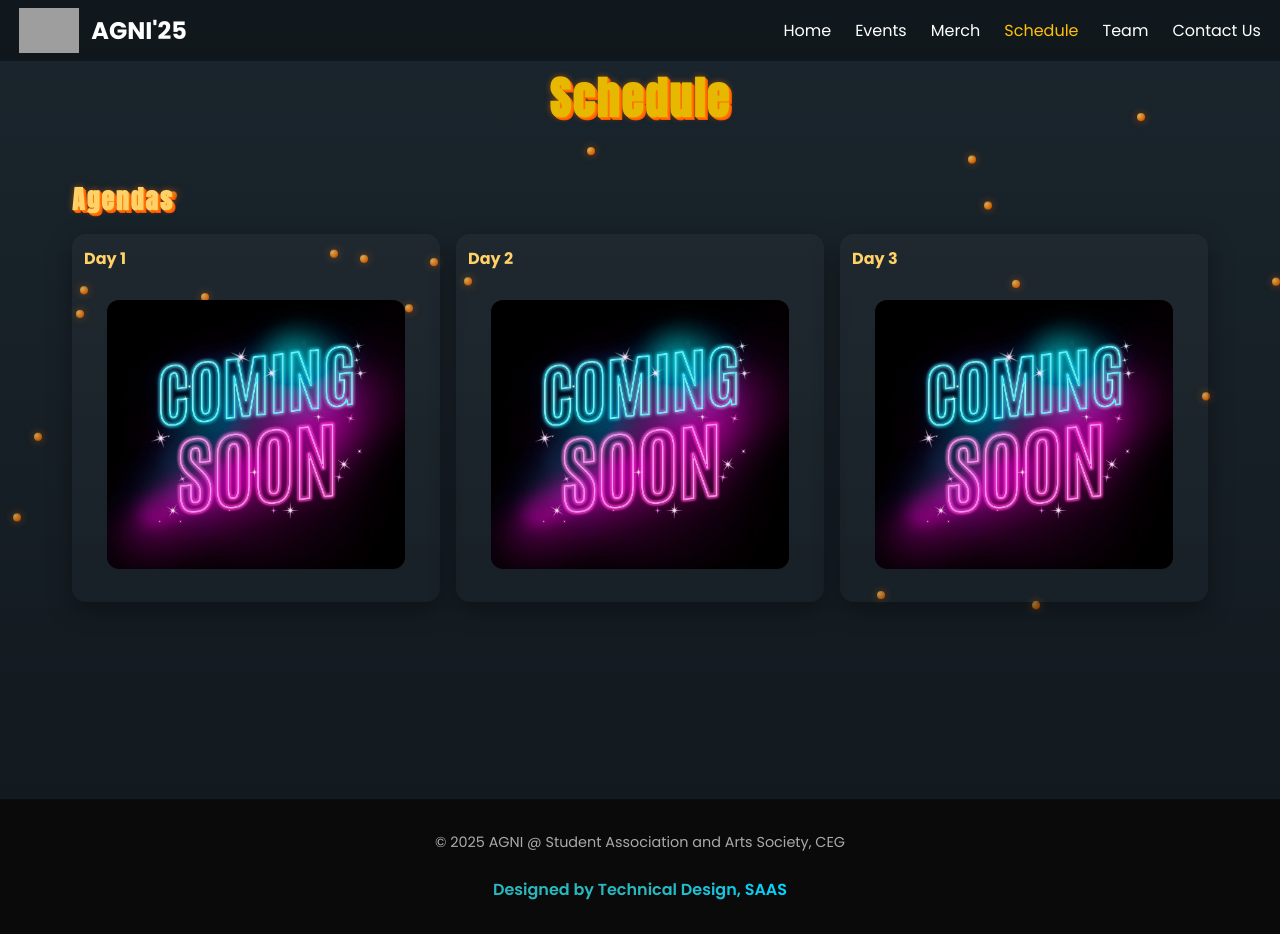
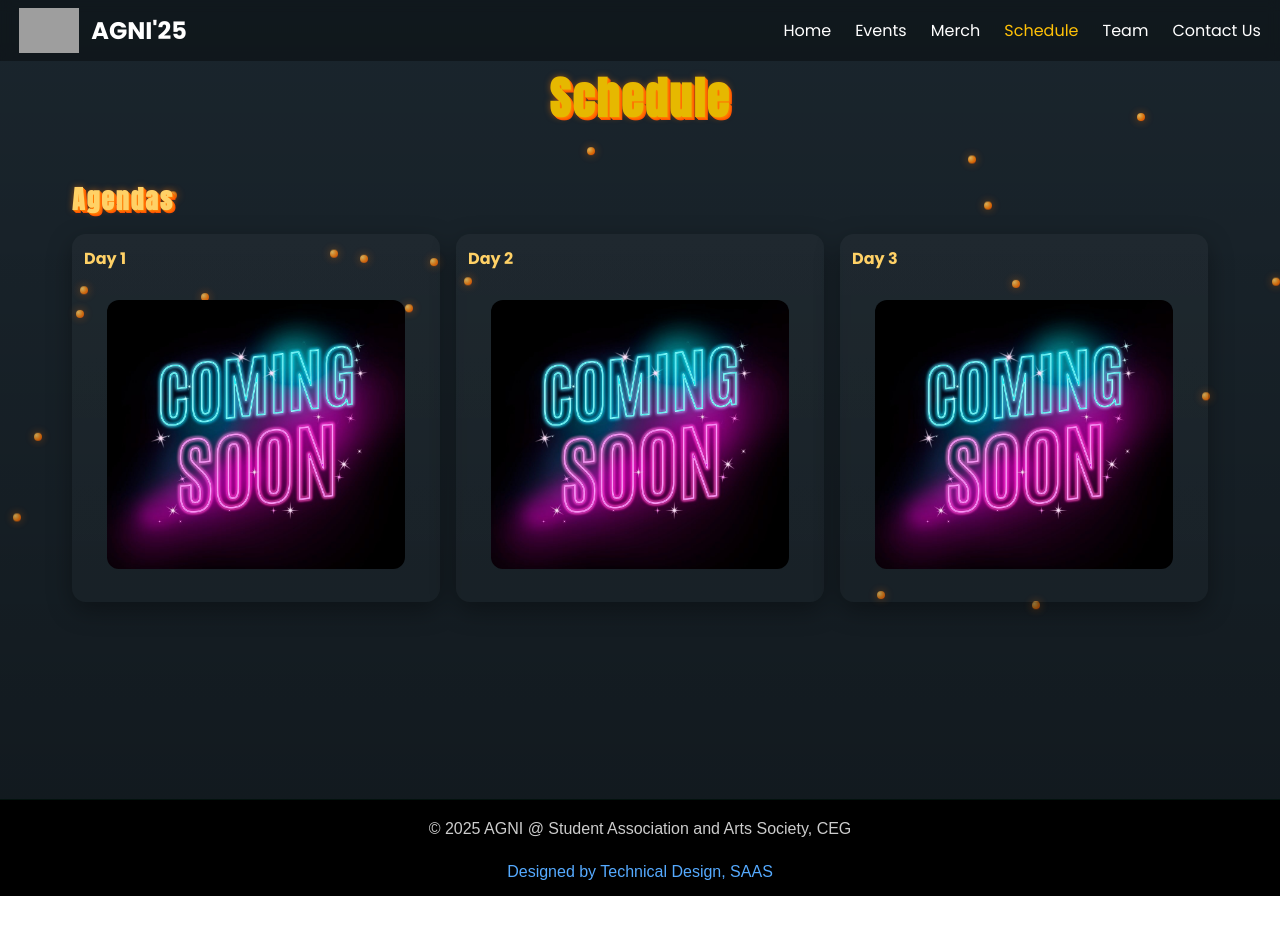
Before and after one commit to techsaas26/AGNI25, a React (Vite) app: page /schedule in a window 1280 px wide. After the commit the page ends 896 px from the top, so only its background shows below. Built offline with nearby package versions, Linux system fonts and the light colour scheme; grey boxes are pictures that could not be loaded; the HTML template or start-up script is replaced by a standard one.

Commit message:
all changes done

```diff
--- a/src/components/Footer.css
+++ b/src/components/Footer.css
@@ -1,111 +1,149 @@
+/* --- Footer Container (Ensures Centering/Stacking of Sections) --- */
 .footer {
-  background: #0a0a0a;
-  color: #aaa;
-  padding: 2rem 1rem;
-  text-align: center;
-  position: relative;
+    background-color: #000;
+    color: #fff;
+    padding: 20px 0 10px;
+    font-family: Arial, sans-serif;
+    width: 100%;
+    /* Key for stacking sections and centering them */
+    display: flex;
+    flex-direction: column;
+    align-items: center;
 }
 
+/* --- 1. Top Row: Copyright & Org Social Links (Centered) --- */
 .footer-content {
+    /* Changed from space-between to center to satisfy centering copyright */
+    justify-content: center;
+    align-items: center;
     max-width: 1200px;
-  margin: 0 auto;
+    width: 90%;
+    margin-bottom: 15px;
+    flex-wrap: wrap;
+    display: flex; /* Re-added display flex */
 }
 
 .copyright {
-  margin-bottom: 0rem;
-  font-size: 0.9rem;
+    font-size: 2 rem;
+    opacity: 0.8;
 }
 
 .social-links {
+    list-style: none;
+    padding: 0;
     display: flex;
-  justify-content: center;
-  gap: 1.5rem;
-  list-style: none;
-  margin: 0;
-  padding: 0;
 }
 
 .social-links a {
     color: #fff;
-  font-size: 1.2rem;
-  transition: color 0.3s ease;
-}
-.social-links a:hover {
-  color: #00d4ff;
+    font-size: 1.5rem;
+    transition: color 0.3s;
 }
 
-.designed-by-wrapper {
-  margin-top: 1.5rem;
+/* --- 2. Bottom Row: Designed By & Popup Container (Hover Fixes) --- */
+.designed-by-container {
     position: relative;
-  display: inline-block;
+    cursor: pointer;
+    text-align: center;
+    padding: 5px;
+    margin-top: 5px;
+    /* This padding is crucial! It acts as a safe zone to transition the mouse */
+    padding-top: 5px;
 }
 
 .designed-by {
-  font-weight: 600;
-  background: linear-gradient(
-    90deg,
-    rgba(40, 184, 190, 1) 54%,
-    rgba(0, 212, 255, 1) 100%
-  );
-  -webkit-background-clip: text;
-  -webkit-text-fill-color: transparent;
-  cursor: pointer;
+    color: #55aaff;
+    font-size: 1rem;
+    transition: color 0.3s;
 }
 
+/* --- Designer Popup --- */
 .designer-popup {
     position: absolute;
-  bottom: 120%;        /* 👈 instead of top */
+    /* Move popup down slightly to overlap the safe zone padding */
+    bottom: calc(100% - 10px);
     left: 50%;
     transform: translateX(-50%);
-  background: #111;
-  border: 1px solid #222;
+    background-color: #000;
     border-radius: 10px;
-  padding: 1rem;
-  z-index: 10;
-  white-space: nowrap;
+    box-shadow: 0 4px 15px rgba(0, 0, 0, 0.9);
+    padding: 15px;
+    z-index: 100;
+    min-width: 400px;
+    /* Removed margin-bottom because we're using padding-top on the container */
 }
 
 .designer-profiles {
     display: flex;
-  gap: 1.5rem;
+    gap: 20px;
+    justify-content: center;
     align-items: flex-start;
+}
+
+.designer-card-link {
+    text-decoration: none;
+    color: inherit;
 }
 
 .designer-card {
     display: flex;
     flex-direction: column;
     align-items: center;
-  width: 100px;   /* keep a consistent card width */
+    text-align: center;
+    transition: transform 0.2s;
+}
+
+.designer-card:hover {
+    transform: translateY(-3px);
+    cursor: pointer;
 }
 
 .designer-img {
     width: 70px;
     height: 70px;
     border-radius: 50%;
-  object-fit: cover;    /* keeps face centered, no stretching */
-  object-position: center; /* make sure it centers on the face */
+    object-fit: cover;
+    border: 3px solid #55aaff;
 }
 
 .designer-name {
-  margin-top: 0.5rem;
-  font-size: 0.85rem;
+    margin-top: 8px;
+    font-size: 0.9rem;
+    font-weight: bold;
     color: #fff;
+    white-space: nowrap;
+}
+
+/* --- Mobile Responsiveness --- */
+
+/* For smaller tablets/mobile, stack the top row */
+@media (max-width: 768px) {
+    .footer-content {
+        flex-direction: column;
+        justify-content: center;
+        align-items: center;
         text-align: center;
     }
-
-.designer-links {
-  margin-top: 0.3rem;
-  display: flex;
-  gap: 0.5rem;
-  justify-content: center;
+    .copyright {
+        margin-right: 0;
+        margin-bottom: 10px;
+    }
 }
 
-.designer-links a {
-  color: #00d4ff;
-  font-size: 1rem;
-  transition: color 0.3s ease;
+/* For very small screens (phones), adjust the popup */
+@media (max-width: 500px) {
+    .designer-popup {
+        min-width: 95vw;
+        padding: 10px 5px;
     }
-
-.designer-links a:hover {
-  color: #28b8be;
+    .designer-profiles {
+        gap: 5px;
     }
+    .designer-img {
+        width: 55px;
+        height: 55px;
+    }
+    .designer-name {
+        font-size: 0.8rem;
+    }
+}
--- a/src/components/Footer.jsx
+++ b/src/components/Footer.jsx
@@ -40,13 +40,14 @@ const Footer = () => {
 
   return (
     <footer className="footer">
+      {/* 1. Top Row: Copyright & Social Links */}
       <div className="footer-content">
         {/* Copyright */}
         <p className="copyright">
           &copy; 2025 AGNI @ Student Association and Arts Society, CEG
         </p>
 
-        {/* Social Links */}
+        {/* Social Links for the Organization */}
         <ul className="social-links">
           <li>
             <a
@@ -55,7 +56,7 @@ const Footer = () => {
               target="_blank"
               rel="noopener noreferrer"
             >
-              <i className="fab fa-facebook"></i>
+              <i className="fa-brands fa-facebook"></i>
             </a>
           </li>
           <li>
@@ -65,7 +66,7 @@ const Footer = () => {
               target="_blank"
               rel="noopener noreferrer"
             >
-              <i className="fab fa-twitter"></i>
+              <i className="fa-brands fa-twitter"></i>
             </a>
           </li>
           <li>
@@ -75,7 +76,7 @@ const Footer = () => {
               target="_blank"
               rel="noopener noreferrer"
             >
-              <i className="fab fa-linkedin"></i>
+              <i className="fa-brands fa-linkedin"></i>
             </a>
           </li>
           <li>
@@ -85,16 +86,18 @@ const Footer = () => {
               target="_blank"
               rel="noopener noreferrer"
             >
-              <i className="fab fa-instagram"></i>
+              <i className="fa-brands fa-instagram"></i>
             </a>
           </li>
         </ul>
+      </div>
 
-        {/* Designed by */}
+      {/* 2. Bottom Row: Designed By & Popup (Handles hover state) */}
       <div
-          className="designed-by-wrapper"
+        className="designed-by-container"
         onMouseEnter={() => setShowPopup(true)}
-          onMouseLeave={() => setShowPopup(false)}
+        // Added a short delay to the onMouseLeave
+        onMouseLeave={() => setTimeout(() => setShowPopup(false), 200)}
       >
         <p className="designed-by">
           Designed by Technical Design, SAAS
@@ -104,37 +107,27 @@ const Footer = () => {
           <div className="designer-popup">
             <div className="designer-profiles">
               {designers.map((designer, index) => (
-                  <div key={index} className="designer-card">
+                <a
+                  key={index}
+                  className="designer-card-link"
+                  href={designer.linkedin}
+                  target="_blank"
+                  rel="noopener noreferrer"
+                  aria-label={`LinkedIn profile for ${designer.name}`}
+                >
+                  <div className="designer-card">
                     <img
                       src={designer.img}
                       alt={designer.name}
                       className="designer-img"
                     />
                     <span className="designer-name">{designer.name}</span>
-                    <div className="designer-links">
-                      <a
-                        href={designer.instagram}
-                        target="_blank"
-                        rel="noopener noreferrer"
-                        aria-label="Instagram"
-                      >
-                        <i className="fab fa-instagram"></i>
+                  </div>
                 </a>
-                      <a
-                        href={designer.linkedin}
-                        target="_blank"
-                        rel="noopener noreferrer"
-                        aria-label="LinkedIn"
-                      >
-                        <i className="fab fa-linkedin"></i>
-                      </a>
-                    </div>
-                  </div>
               ))}
             </div>
           </div>
         )}
-        </div>
       </div>
     </footer>
   );
```
Lines whose indentation alone changed are shown as unchanged.
